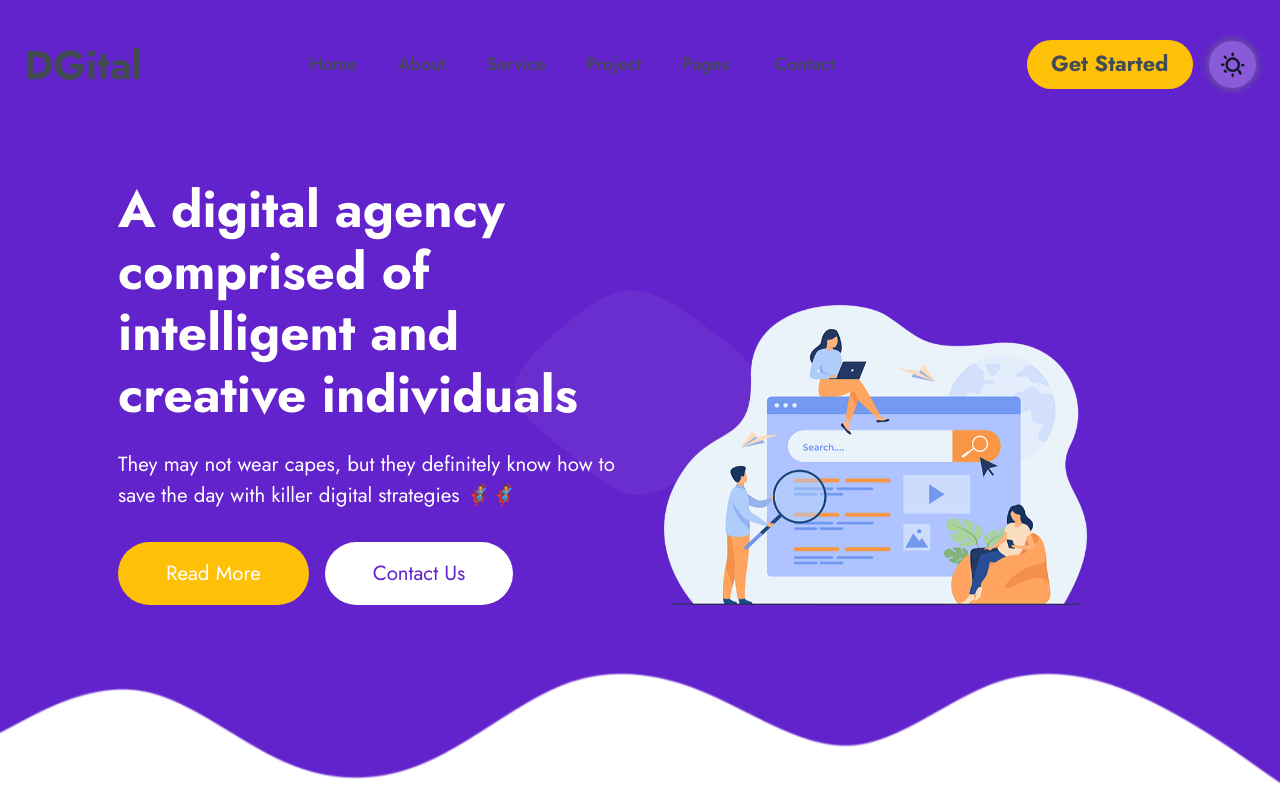
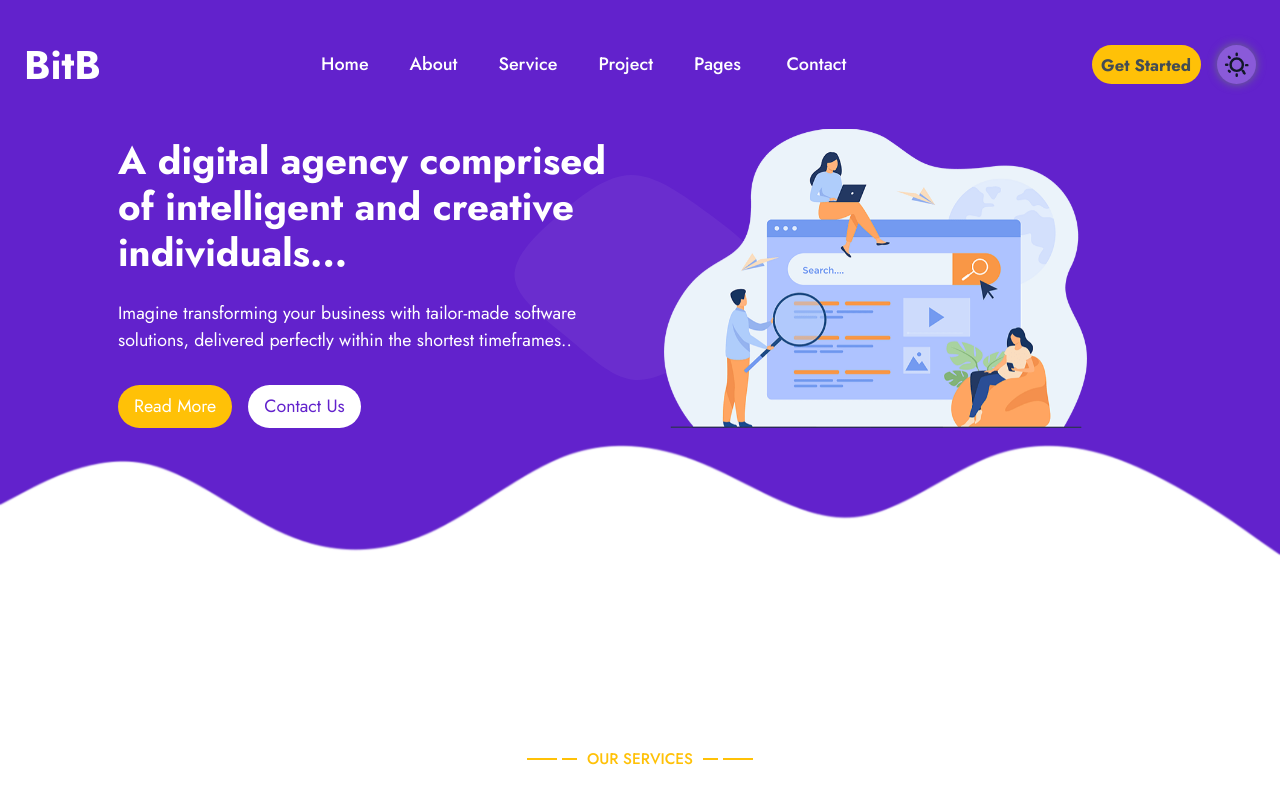
Before and after one commit to BitBarricade/webpage-next, a Next.js app: page /service in a window 1280 px wide. Shown: the top 788 px of the page. Built offline with nearby package versions, Linux system fonts and the light colour scheme.

Commit message:
style optimization, brandname changed, links added

```diff
--- a/src/components/Footer/Footer.tsx
+++ b/src/components/Footer/Footer.tsx
@@ -48,13 +48,13 @@ const Footer: React.FC = () => {
               support@bitbarricade.in
             </p>
             <div className="d-flex pt-2">
-              <a href="#" className={`btn btn-outline-light ${Styles.btnSocial}`}>
+              <a href="https://x.com/_BitBarricade_?t=Ac7rAPWZy35R6pcfKX0BIg&s=09" className={`btn btn-outline-light ${Styles.btnSocial}`}>
                 <FontAwesomeIcon icon={faTwitter} style={{width: "1em", display: "inline"}}/>
               </a>
               <a href="#" className={`btn btn-outline-light ${Styles.btnSocial}`}>
                 <FontAwesomeIcon icon={faFacebookF} style={{width: "1em", display: "inline"}}/>
               </a>
-              <a href="#" className={`btn btn-outline-light ${Styles.btnSocial}`}>
+              <a href="https://www.instagram.com/bitbarricade?igsh=MXVjcWQ1Ynl3eGsxeQ==" className={`btn btn-outline-light ${Styles.btnSocial}`}>
                 <FontAwesomeIcon icon={faInstagram} style={{width: "1em", display: "inline"}}/>
               </a>
               <a href="#" className={`btn btn-outline-light ${Styles.btnSocial}`}>
--- a/src/components/Hero/Hero.module.css
+++ b/src/components/Hero/Hero.module.css
@@ -2,7 +2,7 @@
 /*** Hero Header ***/
 .heroHeader {
     margin-bottom: 6rem;
-    padding: 14vw 0;
+    padding: 10vw 0;
     background:
         url(/img/blob-top-left.png),
         url(/img/blob-top-right.png),
@@ -25,7 +25,7 @@
 
 [data-theme='dark'] .heroHeader {
     margin-bottom: 6rem;
-    padding: 18rem 0;
+    padding: 10vw 0;
     background:
         url(/img/blob-top-left.png),
         url(/img/blob-top-right.png),
@@ -150,11 +150,11 @@
 @media (min-width: 1200px)
 {
  .TextLg {
-    font-size: 4vw;
+    font-size: 3vw;
  }
 
  .TextSm, .ReadMore, .ContactUs {
-    font-size: 1.6vw;
+    font-size: 1.39vw;
  }
 
  .Image {
--- a/src/components/Hero/Hero.tsx
+++ b/src/components/Hero/Hero.tsx
@@ -9,10 +9,10 @@ const Hero: React.FC = () => {
       <div className="container px-lg-5">
         <div className="row g-5 align-items-end">
           <div className="col-lg-6 text-center text-lg-start">
-            <h1 className={`text-white mb-4 ${Styles.TextLg}`}>A digital agency comprised of intelligent and creative individuals</h1>
-            <p className={`text-white pb-3 ${Styles.TextSm}`}>They may not wear capes, but they definitely know how to save the day with killer digital strategies 🦸‍♂️🦸‍♀️</p>
-            <Link href="/login" className={`btn btn-secondary py-sm-3 px-sm-5 rounded-pill me-3 ${Styles.ReadMore}`}>Read More</Link>
-            <Link href="/contact" className={`btn btn-light py-sm-3 px-sm-5 rounded-pill ${Styles.ContactUs}`}>Contact Us</Link>
+            <h1 className={`text-white mb-4 ${Styles.TextLg}`}>A digital agency comprised of intelligent and creative individuals...</h1>
+            <p className={`text-white pb-3 ${Styles.TextSm}`}>Imagine transforming your business with tailor-made software solutions, delivered perfectly within the shortest timeframes..</p>
+            <Link href="/login" className={`btn btn-secondary py-sm-2 px-sm-3 rounded-pill me-3 ${Styles.ReadMore}`}>Read More</Link>
+            <Link href="/contact" className={`btn btn-light py-sm-2 px-sm-3 rounded-pill ${Styles.ContactUs}`}>Contact Us</Link>
           </div>
           <div className="col-lg-6 text-center text-lg-start text-xl-center">
             <Image className={`img-fluid ${Styles.Image}`} src="/img/hero.png" alt="hero illustration" width={500} height={500}/>
--- a/src/components/NavBar/NavBar.module.css
+++ b/src/components/NavBar/NavBar.module.css
@@ -15,7 +15,7 @@
     font-family: 'Jost', sans-serif;
     font-size: 18px;
     font-weight: 500;
-    color: var(--navbar-color) !important;
+    color: var(--white-color) !important;
     outline: none;
     visibility: visible;
     transition: .5s;
@@ -32,7 +32,7 @@
 }
 
 .navbarLight .navbarBrand h1 {
-    color: var(--navbar-color);
+    color: var(--white-color);
     transition: color 0.3s;
     transition: .5s;
 }
@@ -173,15 +173,15 @@
     color: var(--navbar-color);
     background-color: var(--accent-color);
     padding-top: 0.5rem;
-    padding-bottom: 0.5rem;
-    padding-right: 1.5rem;
-    padding-left: 1.5rem;
+    padding-bottom: 0.4rem;
+    padding-right: 0.6rem;
+    padding-left: 0.6rem;
     border-radius: 50rem;
     margin-left: 1rem;
     display: none;
     visibility: visible;
     font-weight: bold;
-    font-size: 1.7vw;
+    font-size: 1.3vw;
     transition: .5s;
     text-align: center;
     vertical-align: middle;
--- a/src/components/NavBar/NavBar.tsx
+++ b/src/components/NavBar/NavBar.tsx
@@ -30,7 +30,7 @@ const Navbar: React.FC = () => {
     return (
         <nav className={`navbar navbar-expand-lg px-4 px-lg-5 py-3 py-lg-0 ${isSticky ? Styles.stickyTop + " shadow-sm": ""} ${Styles.navbarLight} ${Styles.navbar}`}>
             <Link href="/" className={`navbar-brand p-0 ${Styles.navbarBrand}`}>
-                <h1 className="m-0">DGital</h1>
+                <h1 className="m-0">BitB</h1>
                 {/* <Image
                     src="/img/logo/icon.nobg.png"
                     className="img-fluid flex-shrink-0"
--- a/src/components/Service/Service.tsx
+++ b/src/components/Service/Service.tsx
@@ -18,7 +18,7 @@ const services = [
     icon: faSearch,
     title: "SEO Optimization",
     description: "Dominate search results with our powerful SEO solutions.",
-    link: "#",
+    link: "https://framer.com/projects/Untitled--z76VROSZnFfl9xjjcSVY-hCKwK?node=nEnu85a9L",
   },
   {
     icon: faLaptopCode,
--- a/src/components/ThemeToggle/ThemeToggle.tsx
+++ b/src/components/ThemeToggle/ThemeToggle.tsx
@@ -12,7 +12,7 @@ const ThemeToggle: React.FC = () => {
   return (
     <button
       onClick={toggleTheme}
-      className={`btn rounded-pill py-2 px-2 ms-3 ${Styles.ThemeBtn}`}
+      className={`btn rounded-pill py-1 px-1 ms-3 ${Styles.ThemeBtn}`}
     >
       {theme === "dark" ? (
         <svg
```
